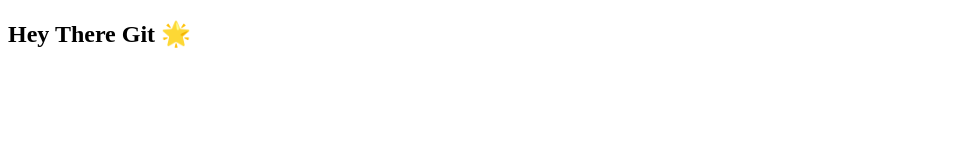
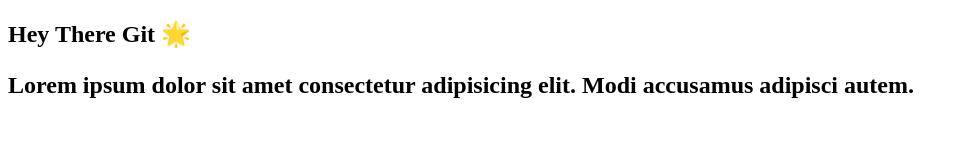
Before and after one commit to aravindakrishnan-alt/myapp01, a plain HTML site: page index.html in a window 1280 px wide. Shown: the whole page, without its empty margins (0-968 px from the left). Drawn offline with Linux system fonts and the light colour scheme.

Commit message:
remote branch modified

```diff
--- a/index.html
+++ b/index.html
@@ -7,6 +7,12 @@
     <title>Document</title>
   </head>
   <body>
-    <h2>Hey There Git 🌟</h2>
+    <h2>
+      Hey There Git 🌟
+      <p>
+        Lorem ipsum dolor sit amet consectetur adipisicing elit. Modi accusamus
+        adipisci autem.
+      </p>
+    </h2>
   </body>
 </html>
```
